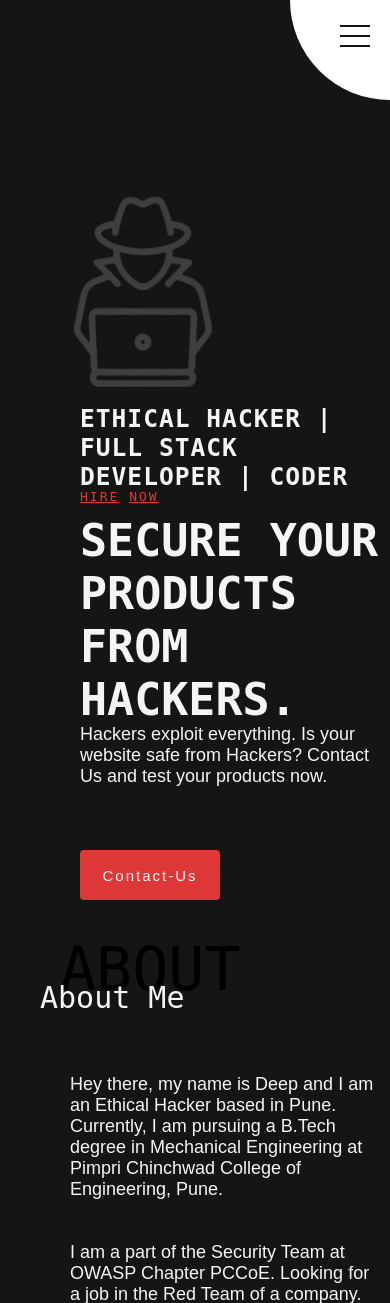
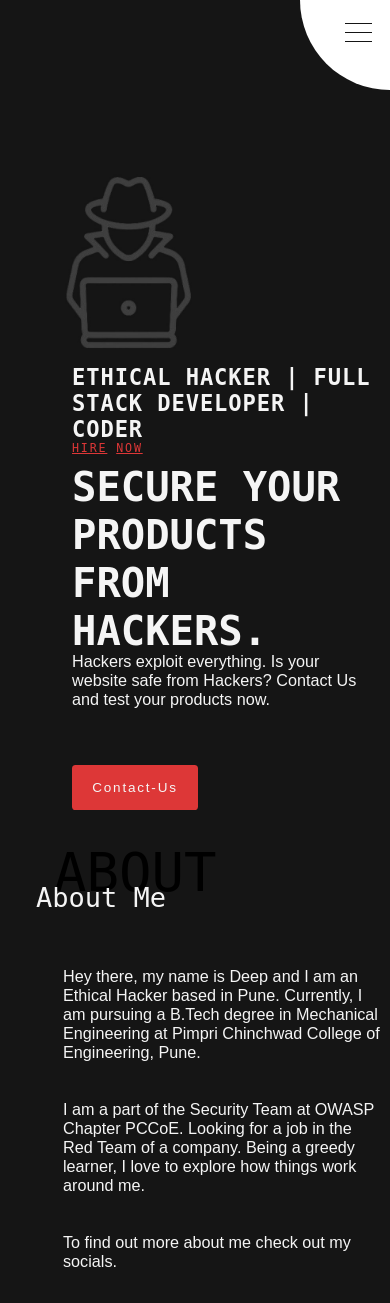
Before and after one commit to InTruder-Sec/deep.github.io, a PHP site: page / in a window 390 px wide; the page is wider, and only the part inside the window is pictured. Shown: the top 1303 px of that part. Run offline with PHP 8.4, Linux system fonts and the light colour scheme.

Commit message:
Update style.css

```diff
--- a/style/style.css
+++ b/style/style.css
@@ -1960,6 +1960,9 @@ label a {
 }
 
 @media screen and (max-width: 500px) {
+  body {
+    zoom: 90%;
+  }
   .catagories {
     margin-left: 30px !important;
   }
```
